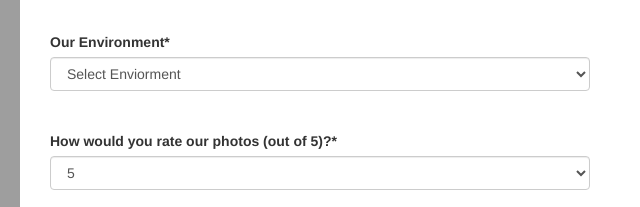
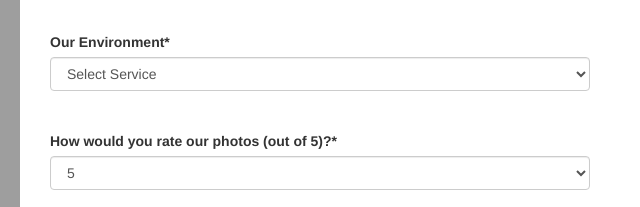
Before and after one commit to UvinKondarange/UvinKondarange.github.io, a plain HTML site: page feedbacknew.html in a window 1280 px wide. Shown: the part 199-406 px from the top of the page, 605-1245 px from the left. Drawn offline with nearby package versions, Linux system fonts and the light colour scheme; grey boxes are pictures that could not be loaded.

Commit message:
Update feedbacknew.html

```diff
--- a/feedbacknew.html
+++ b/feedbacknew.html
@@ -73,7 +73,7 @@ h1{
 <label>Our Environment*</label>
 
 <select class="form-control" required="" >
-	<option  selected disabled> Select Enviorment</option>
+	<option  selected disabled> Select Service</option>
 <option >Excellent</option>
 <option >Good</option>
 <option >Ok</option>
```
